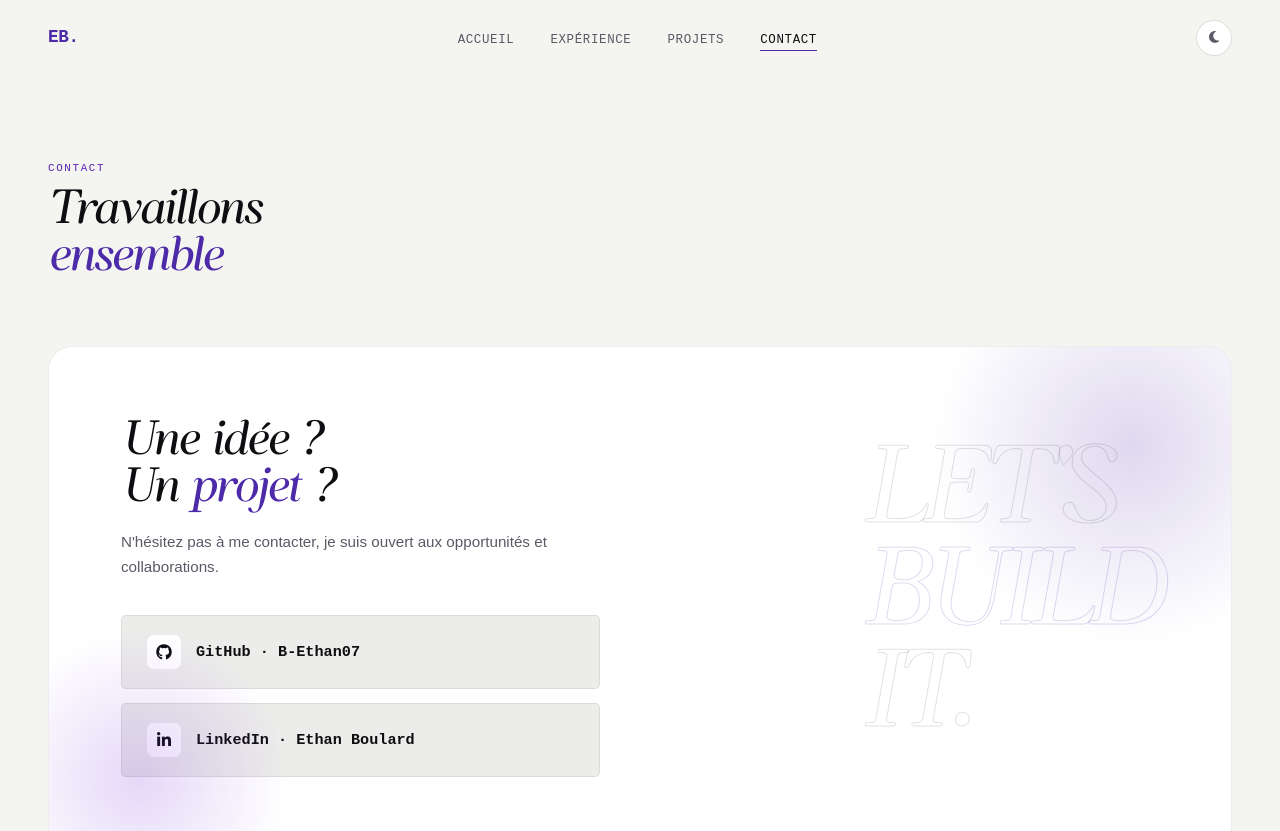
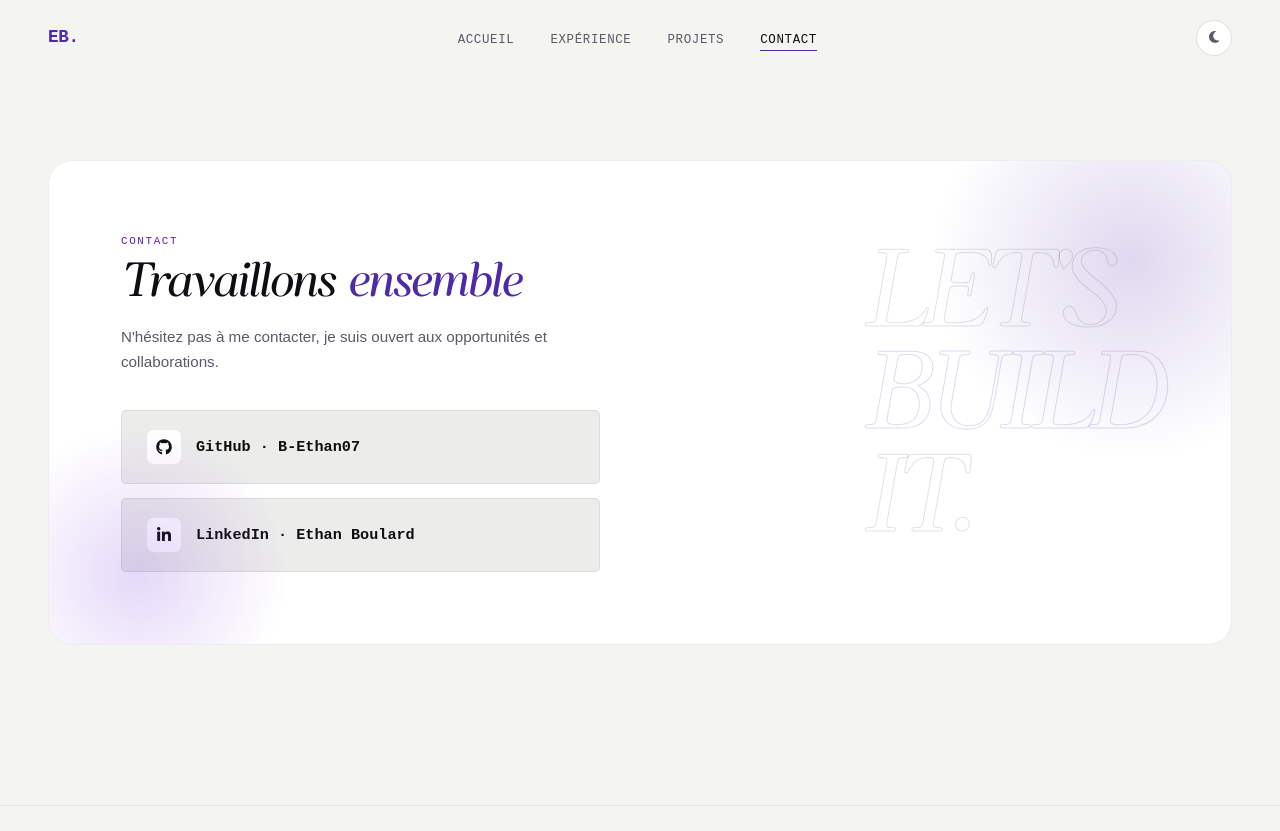
Before and after one commit to B-Ethan07/portfolio-vue, a Vue app: page /contact in a window 1280 px wide. Shown: the top 831 px of the page. Built offline with nearby package versions, Linux system fonts and the light colour scheme.

Commit message:
fix: update section titles and improve layout in Contact, Experience, and Projects views

```diff
--- a/src/views/Contact.vue
+++ b/src/views/Contact.vue
@@ -8,19 +8,13 @@ useReveal()
   <section id="contact">
     <div class="page-section contact-hero">
       <div class="section-wrap">
-        <div class="section-header reveal">
-          <div class="section-title-block">
-            <p class="section-label">Contact</p>
-            <h2 class="section-title">
-              Travaillons<br /><em>ensemble</em>
-            </h2>
-          </div>
-        </div>
-
         <div class="contact-wrap reveal">
           <div>
+            <div class="section-title-block">
+              <p class="section-label">Contact</p>
+            </div>
             <h3 class="contact-heading">
-              Une idée ?<br />Un <em>projet</em> ?
+              Travaillons <em>ensemble</em>
             </h3>
 
             <p class="contact-sub">
--- a/src/views/Experience.vue
+++ b/src/views/Experience.vue
@@ -77,11 +77,10 @@ const timeline = [
     <section class="page-section exp-hero">
       <div class="section-wrap">
         <div class="section-header reveal">
-          <span class="section-num">01</span>
           <div class="section-title-block">
             <p class="section-label">Formation & Experience</p>
             <h2 class="section-title">
-              Parcours <em>complet</em><br />et maîtrisé
+              Mon <em>Parcours</em>
             </h2>
           </div>
         </div>
--- a/src/views/Projects.vue
+++ b/src/views/Projects.vue
@@ -11,21 +11,15 @@ useReveal()
     <section id="projects" class="page-section">
       <div class="section-wrap">
         <div class="section-header reveal">
-          <span class="section-num">03</span>
           <div class="section-title-block">
             <p class="section-label">Mes projets</p>
-            <h2 class="section-title">Ce que j'ai<br /><em>construit</em></h2>
+            <h2 class="section-title">Mes <em>Réalisations</em></h2>
           </div>
         </div>
 
         <div class="all-projects">
-          <ProjectCard
-            v-for="(project, i) in PROJECTS"
-            :key="project.id"
-            :project="project"
-            class="reveal"
-            :class="`reveal-delay-${(i % 3) + 1}`"
-          />
+          <ProjectCard v-for="(project, i) in PROJECTS" :key="project.id" :project="project" class="reveal"
+            :class="`reveal-delay-${(i % 3) + 1}`" />
         </div>
       </div>
     </section>
@@ -33,7 +27,9 @@ useReveal()
 </template>
 
 <style scoped>
-#projects { min-height: 100vh; }
+#projects {
+  min-height: 100vh;
+}
 
 .all-projects {
   display: grid;
@@ -49,7 +45,12 @@ useReveal()
 }
 
 @media (max-width: 1024px) {
-  .all-projects { grid-template-columns: 1fr; }
-  .section-wrap { padding: 80px 24px; }
+  .all-projects {
+    grid-template-columns: 1fr;
+  }
+
+  .section-wrap {
+    padding: 80px 24px;
+  }
 }
 </style>
```
